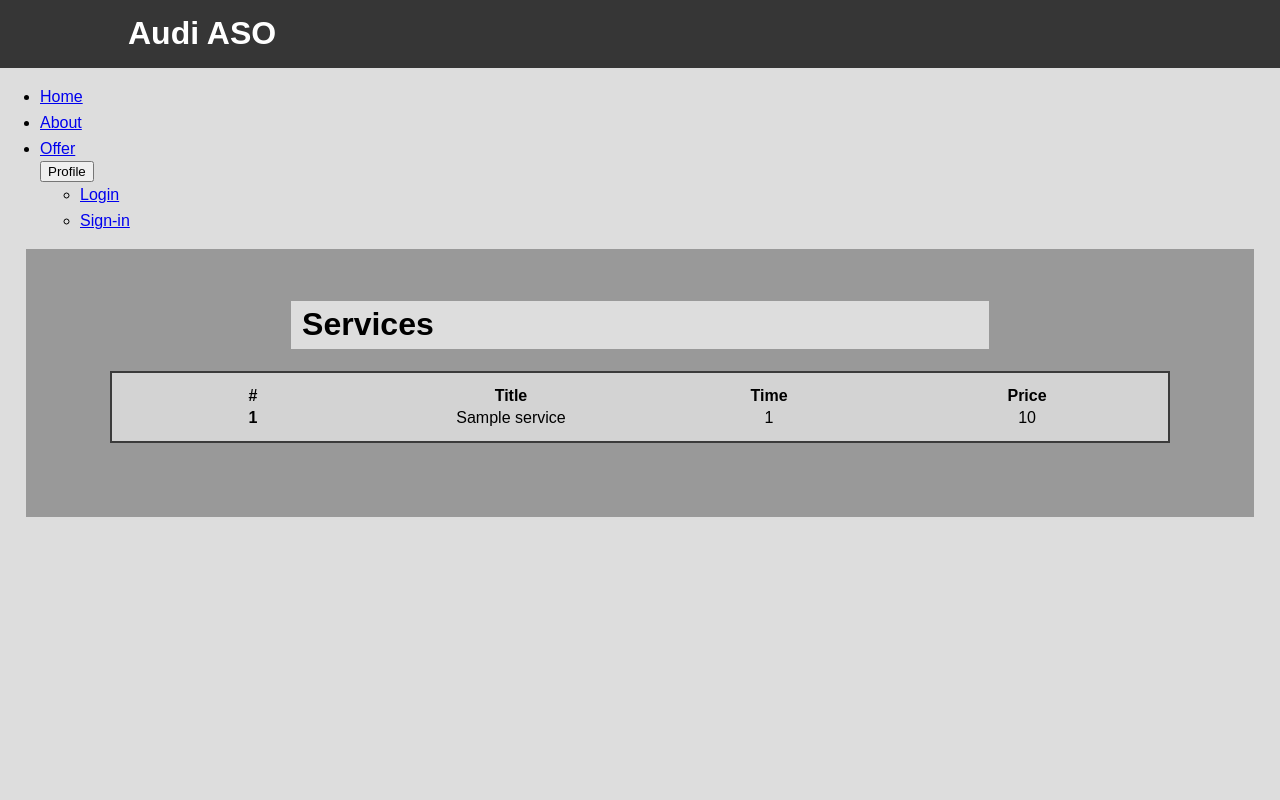
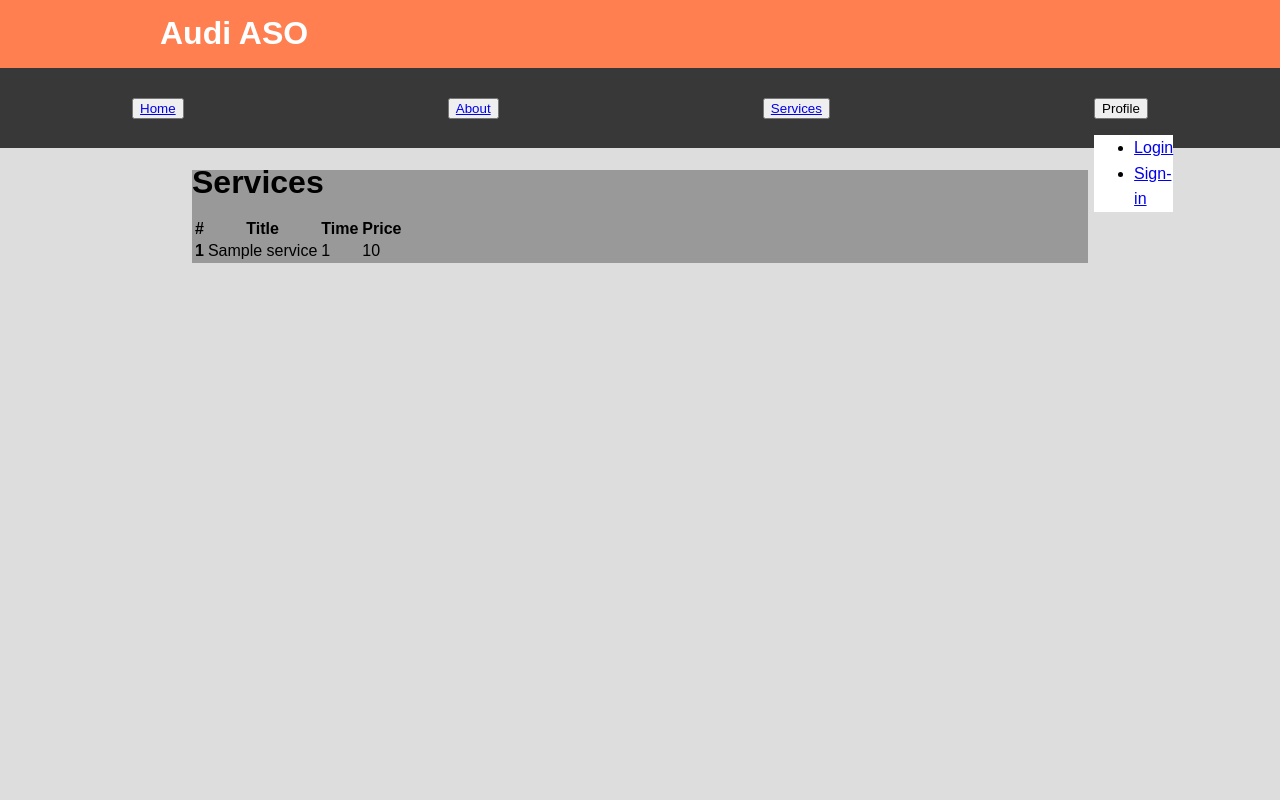
Before and after one commit to SMajev/aso_web, a Django app: page /services in a window 1280 px wide. Run offline with Django 3.2, Linux system fonts and the light colour scheme; tables that the repository leaves empty hold one stand-in row (values such as "Sample post").

Commit message:
fast commit

```diff
--- a/aso_web/aso_service/static/css/style.css
+++ b/aso_web/aso_service/static/css/style.css
@@ -4,6 +4,11 @@
   --dark: #333;
   --light: #fff;
   --shadow: 0 1px 5px rgba(104, 104, 104, 0.8);
+}
+
+/* ---------------General--------------- */
+* {
+  box-sizing: border-box;
 }
 
 body {
@@ -14,37 +19,56 @@
   margin: 0;
 }
 
+
+/* ---------------Header--------------- */
 #main-header {
-  background-color: rgb(54, 54, 54);
+  background-color: coral;
   color: var(--light);
 }
 
 .head-container {
   text-align: left;
-  width: 80%;
+  width: 75%;
   margin: auto;
   overflow: hidden;
 }
 
+
+/* ---------------Main container--------------- */
 .main-container {
   align-items: center;
-  justify-self: center;
-  justify-content: center;
-  width: 88%;
-  margin-left: 2%;
-  margin-right: 2%;
-  padding: 4%;
+  width: 70%;
+  margin: auto;
+  padding: 0%;
   background-color: rgb(153, 153, 153);
 }
 
-.main-container h1 {
-  background-color: var(--primary);
-  justify-content: center;
-  width: 60%;
-  margin: auto;
-  padding: 1%
+div.index {
+  text-align: center;
 }
 
+
+/* ---------------Navbar--------------- */
+.dropdown {
+  height: 10vh;
+  background: rgb(56, 56, 56);
+  display: flex;
+  justify-content: space-around;
+  align-items: center;
+
+}
+
+.account {
+  position: relative;
+}
+
+.account ul {
+  position: absolute;
+  background: white;
+}
+
+
+/* ---------------Services--------------- */
 .services {
   background-color: lightgray;
   margin: auto;
@@ -55,27 +79,3 @@
   border: rgb(59, 59, 59) solid 2px;
   table-layout: fixed;
 }
-
-.wrapper {
-  display: grid;
-  grid-gap: 20px;
-}
-
-
-
-.table-container {
-  padding: 1%;
-  margin: 1%;
-}
-
-div.index{
-  text-align: center;
-
-}
-
-
-
-
-img {
-  margin: auto;
-}
--- a/aso_web/aso_service/templates/base.html
+++ b/aso_web/aso_service/templates/base.html
@@ -13,38 +13,36 @@
             <h1>Audi ASO</h1>
         </div>
     </header>
-
-    <nav class='main-nav'>
-        <ul>
-            <li><a href="{% url 'index' %}">Home</a></li>
-            <li><a href="{% url 'index' %}">About</a></li>
-            <li><a href="{% url 'services' %}">Offer</a></li>
+    <div>
+        <nav>
             <div class='dropdown'>
+                <button><a href="{% url 'index' %}">Home</a></button>
+                <button><a href="{% url 'index' %}">About</a></button>
+                <button><a href="{% url 'services' %}">Services</a></button>
+                    <div class='account'>
                         {% if request.user.is_authenticated %}
                             <button>Hello, {{ user.username }}</button>
-                        <div class='profile'>
-                            <ul id='nav-ul'>
+                                <ul>
                                     <li><a href="{% url 'profile' pk=user.id %}">Profile</a></li>
                                     <li><a href="{% url 'profile' pk=user.id %}">My events</a></li>
                                     <li><a href="{% url 'logout' %}">Logout</a></li>
                                 </ul>
-                        </div>
-
                         {% else %}
                             <button> Profile </button>
-                <div>
-                    <ul id='nav-ul'>
+                                <ul>
                                     <li><a href="{% url 'login' %}">Login</a></li>
                                     <li><a href="{% url 'index' %}">Sign-in</a></li>
                                 </ul>
-                </div>
                         {% endif %}
                     </div>
-        </ul>
+                </div>
         </nav>
+    </div>
 
     <div class='main-container'>
-            {% block content %}{% endblock %}
+            {% block content %}
+            {% endblock %}
     </div>
+
 </body>
 </html>
--- a/aso_web/aso_service/templates/index.html
+++ b/aso_web/aso_service/templates/index.html
@@ -3,7 +3,7 @@
 {% block content %}
 
 <div class='index'>
-    <img src='static/images/index_photo.jpg' alt='audi' width=1200 height=700>
+    <img src='static/images/index_photo.jpg' alt='audi' width=800 height=500>
 </div>
 
 {% endblock  %}
--- a/aso_web/aso_service/templates/services.html
+++ b/aso_web/aso_service/templates/services.html
@@ -1,8 +1,9 @@
 {% extends 'base.html' %}
 {% block content %}
 <h1> Services </h1>
-    <div class='table-container'>
-        <table class='services'>
+    <div>
+        <table>
+
             <thead>
                 <tr>
                     <th scope='col'>#</th>
@@ -11,20 +12,17 @@
                     <th scope='col'>Price</th>
                 </tr>
             </thead>
+
             <tbody>
-            {% for service in services %}
-            <th scope='row'>{{ forloop.counter }} </th>
-            <td>
-                <span> {{ service.title }} </span>
-            </td>
-            <td>
-                <span> {{ service.time }} </span>
-            </td>
-            <td>
-                <span> {{ service.price }} </span>
-            </td>
-        </tr>
-            {% endfor %}
+                {% for service in services %}
+                    <tr>
+                        <th scope='row'>{{ forloop.counter }} </th>
+                        <td> <span> {{ service.title }} </span> </td>
+                        <td> <span> {{ service.time }} </span> </td>
+                        <td> <span> {{ service.price }} </span> </td>
+                    </tr>
+                {% endfor %}
+            </tbody>
         </table>
     </div>
 {% endblock  %}
```
Lines whose indentation alone changed are shown as unchanged.
